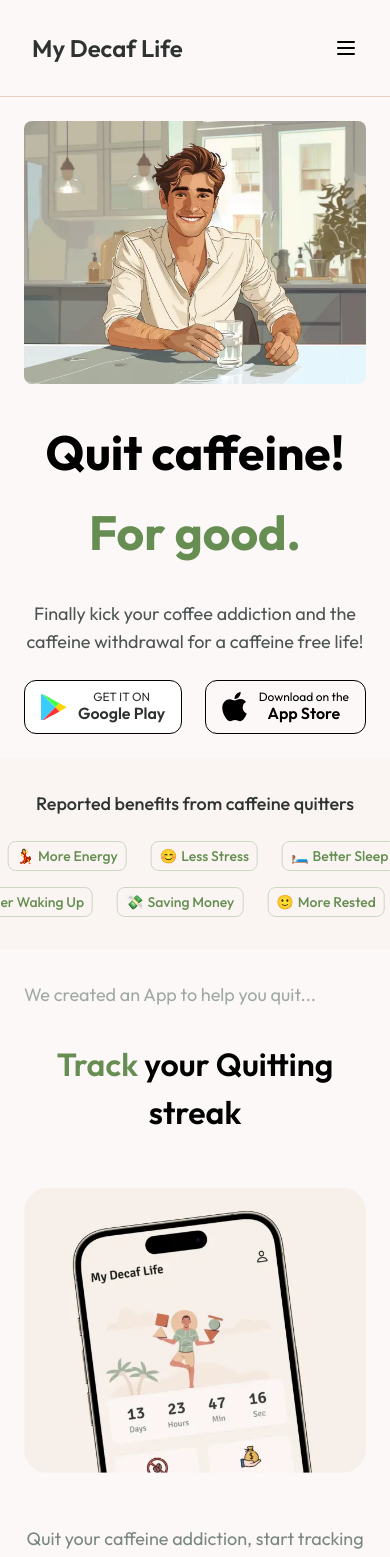
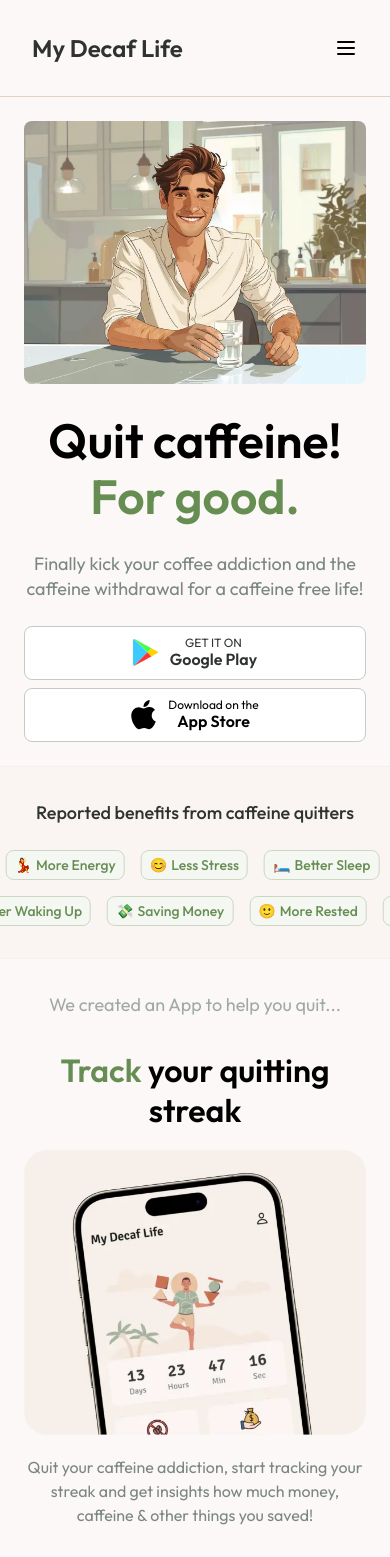
Before and after one commit to NatiMate/DecafLifeSite, a SvelteKit app in the folder decaflifesite/: page / in a window 390 px wide. Shown: the top 1557 px of the page. Built offline with nearby package versions, Linux system fonts and the light colour scheme.

Commit message:
Mobile UI Fixes

```diff
--- a/decaflifesite/src/routes/components/Benefits.svelte
+++ b/decaflifesite/src/routes/components/Benefits.svelte
@@ -24,19 +24,19 @@
 
 {#snippet benefit(emoji: string, name: string)}
 	<div
-		class="bg-secondary-50f border-secondary-200 flex items-center gap-1 rounded-lg border px-2 py-1 text-sm"
+		class="bg-secondary-50 border-secondary-200 flex items-center gap-1 rounded-lg border px-2 py-1 text-sm"
 	>
 		<span>{emoji}</span>
 		<span class="text-secondary-500 font-medium">{name}</span>
 	</div>
 {/snippet}
 
-<section class="bg-primary-50 mx-auto max-w-4xl py-8">
+<section class="bg-primary-50 border-primary-100 mx-auto max-w-4xl border-y py-8">
 	<h3 class="text-text-900 text-center font-medium">Reported benefits from caffeine quitters</h3>
 
 	<div class="flex flex-col gap-4 pt-6">
 		<div class="scroll-container">
-			<div class="scrolling-wrapper flex flex-row gap-6">
+			<div class="scrolling-wrapper flex flex-row gap-4">
 				{#each benefitsRow1 as { emoji, name }}
 					{@render benefit(emoji, name)}
 				{/each}
@@ -47,7 +47,7 @@
 		</div>
 
 		<div class="scroll-container">
-			<div class="scrolling-wrapper-reverse flex flex-row gap-6">
+			<div class="scrolling-wrapper-reverse flex flex-row gap-4">
 				{#each benefitsRow2 as { emoji, name }}
 					{@render benefit(emoji, name)}
 				{/each}
--- a/decaflifesite/src/routes/components/Cta.svelte
+++ b/decaflifesite/src/routes/components/Cta.svelte
@@ -5,12 +5,13 @@
 
 <section class="px-6 py-8 text-center">
 	<div class="mb-5 mt-12">
-		<h2>
+		<h2 class="leading-tight">
 			<span> Get the app to </span>
+			<br />
 			<span class="text-secondary-500"> quit caffeine for good!</span>
 		</h2>
 	</div>
-	<div class="mt-12 flex flex-row justify-between gap-2">
+	<div class="mb-12 mt-4 flex flex-col justify-between gap-2 md:flex-row">
 		<GooglePlay />
 		<AppStore />
 	</div>
--- a/decaflifesite/src/routes/components/Headline.svelte
+++ b/decaflifesite/src/routes/components/Headline.svelte
@@ -11,15 +11,15 @@
 		class="mx-auto mb-8 w-full max-w-lg rounded-lg"
 	/>
 
-	<h1 class="mb-2 font-bold">Quit caffeine!</h1>
+	<h1 class="m-0 mb-2 font-semibold leading-none">Quit caffeine!</h1>
 
-	<h1 class="text-secondary-500 mb-8 font-bold">For good.</h1>
+	<h1 class="text-secondary-500 mb-8 font-semibold leading-none">For good.</h1>
 
-	<p class="text-text-600 mx-auto mb-6 max-w-2xl text-lg md:text-xl">
+	<p class="text-text-400 mx-auto mb-6 max-w-2xl text-lg leading-snug md:text-xl">
 		Finally kick your coffee addiction and the caffeine withdrawal for a caffeine free life!
 	</p>
 
-	<div class="mb-6 flex flex-row justify-between gap-2 sm:flex-row">
+	<div class="mx-auto mb-6 flex max-w-md flex-col justify-between gap-2 sm:flex-row">
 		<GooglePlay />
 		<AppStore />
 	</div>
--- a/decaflifesite/src/routes/components/ScreenPreviews.svelte
+++ b/decaflifesite/src/routes/components/ScreenPreviews.svelte
@@ -15,7 +15,7 @@
 		{
 			titleBlack1: '',
 			titleGreen: 'Track',
-			titleBlack2: 'your Quitting streak',
+			titleBlack2: 'your quitting streak',
 			image: TrackStreak,
 			description:
 				'Quit your caffeine addiction, start tracking your streak and get insights how much money, caffeine & other things you saved!'
@@ -40,20 +40,20 @@
 </script>
 
 {#snippet preview(p: ScreenPreview)}
-	<div class="mb-5 flex flex-row gap-2 text-center">
-		<h2>
+	<div class="flex flex-row gap-2 text-center">
+		<h2 class="leading-tight">
 			<span>{p.titleBlack1}</span> <span class="text-secondary-500">{p.titleGreen}</span>
 			<span>{p.titleBlack2}</span>
 		</h2>
 	</div>
 	<img src={p.image} alt="Preview" />
-	<h3 class="text-text-400 mt-5 text-center font-normal">{p.description}</h3>
+	<h3 class="text-text-400 mb-8 text-center text-base font-normal">{p.description}</h3>
 {/snippet}
 
 <section class="px-6 pb-12 pt-8">
-	<h3 class="text-text-300 mb-8 font-normal">We created an App to help you quit...</h3>
+	<h3 class="text-text-300 mb-8 text-center font-normal">We created an App to help you quit...</h3>
 
-	<div class="flex flex-col gap-8">
+	<div class="flex flex-col gap-5">
 		{#each screens as s}
 			{@render preview(s)}
 		{/each}
--- a/decaflifesite/src/routes/components/Testimonials.svelte
+++ b/decaflifesite/src/routes/components/Testimonials.svelte
@@ -123,7 +123,7 @@
 {/snippet}
 
 <section class="bg-primary-100 py-8">
-	<h2 class="text-center">
+	<h2 class="text-center leading-tight">
 		<span class=" text-secondary-500"> What people say </span>
 		<span> about quitting caffeine </span>
 	</h2>
--- a/decaflifesite/src/routes/components/btns/AppStore.svelte
+++ b/decaflifesite/src/routes/components/btns/AppStore.svelte
@@ -1,6 +1,6 @@
 <button
 	type="button"
-	class=" flex items-center justify-center rounded-xl border border-black bg-transparent px-4 py-2 text-black"
+	class=" border-text-200 flex w-[100%] items-center justify-center rounded-lg border bg-transparent bg-white px-4 py-2 text-black"
 >
 	<div class="mr-3">
 		<svg viewBox="0 0 384 512" width="25">
--- a/decaflifesite/src/routes/components/btns/GooglePlay.svelte
+++ b/decaflifesite/src/routes/components/btns/GooglePlay.svelte
@@ -1,6 +1,6 @@
 <button
 	type="button"
-	class="text-text-900 flex items-center justify-center rounded-lg rounded-xl border border-black bg-white px-4 py-2"
+	class="text-text-900 border-text-200 flex w-[100%] items-center justify-center rounded-lg border bg-white px-4 py-2"
 >
 	<div class="mr-3">
 		<svg viewBox="30 336.7 120.9 129.2" width="25">
--- a/decaflifesite/tailwind.config.ts
+++ b/decaflifesite/tailwind.config.ts
@@ -22,6 +22,14 @@ const config: Config = {
 					{
 						fontWeight: '400'
 					}
+				],
+				p: [
+					'16px',
+					{
+						fontWeight: '400',
+						lineHeight: '1.375',
+					}
+
 				]
 			},
 			fontFamily: {
```
Also changed, not shown: 1 other file (tests, documents, lock files or other folders).
